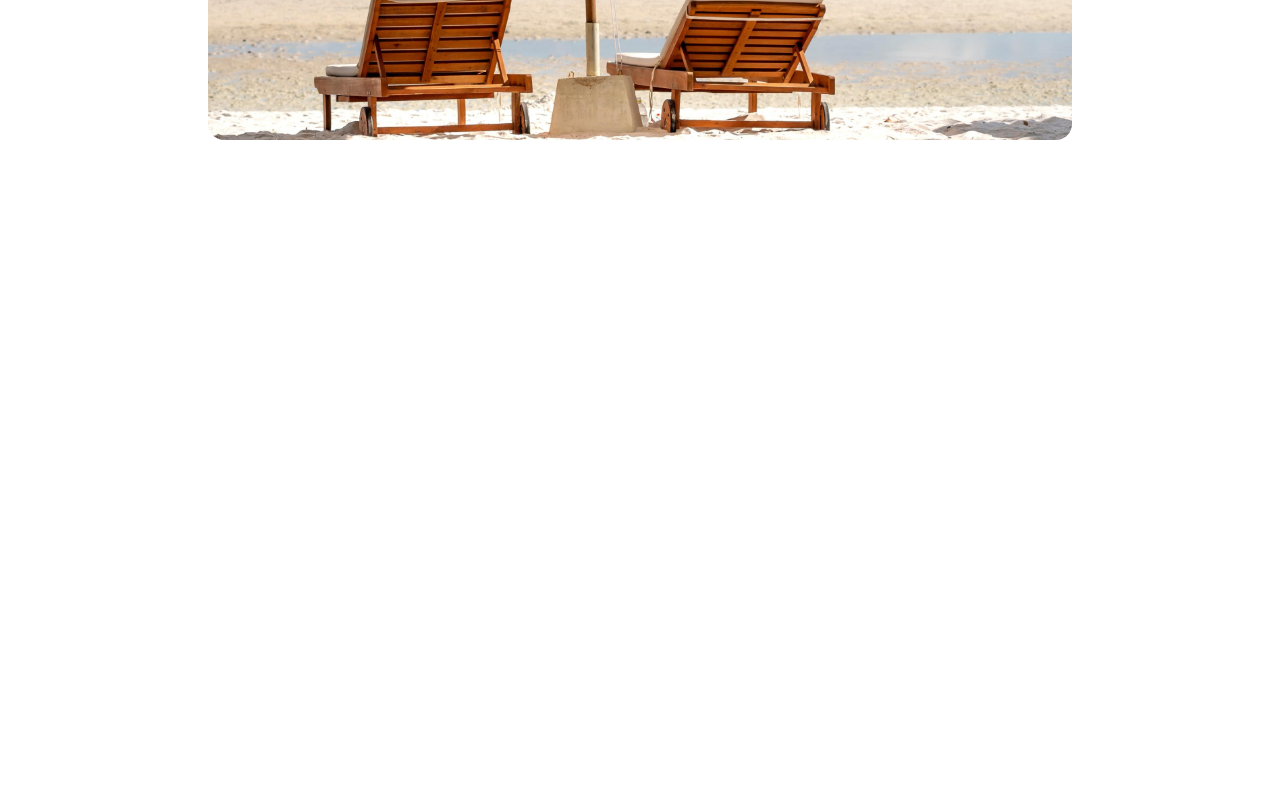
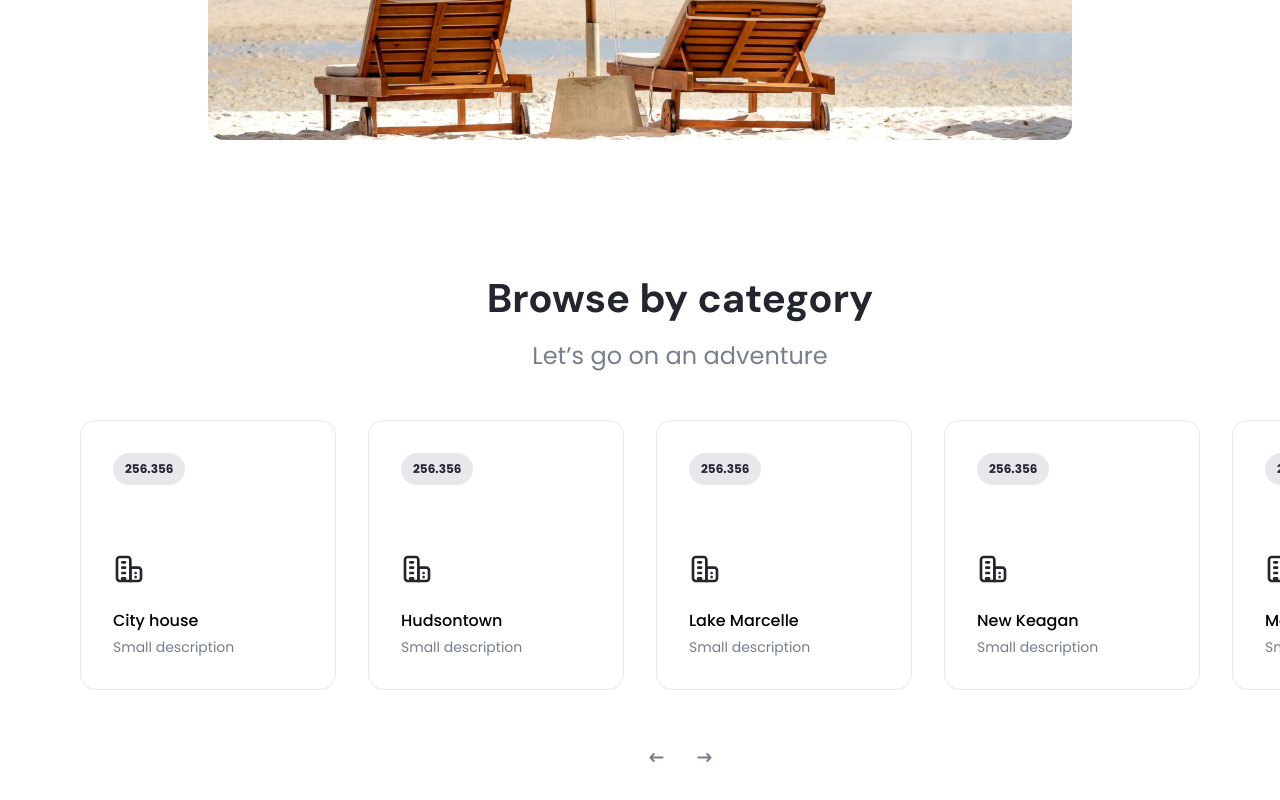
Before and after one commit to kamranlatifch/fleet-ui-dev, a React (Vite) app: page / in a window 1280 px wide. Shown: the part 8291-9091 px from the top of the page. Before the commit the page ends 8431 px from the top, so only its background shows below. Built offline with nearby package versions, Linux system fonts and the light colour scheme.

Commit message:
feat(category-ui): add category ui

```diff
--- a/src/App.jsx
+++ b/src/App.jsx
@@ -11,6 +11,7 @@ import {
   ExploreSection,
   BestHost,
   TravelKit,
+  BrowseByCategory,
 } from '@components';
 
 function App() {
@@ -28,6 +29,7 @@ function App() {
       <ExploreSection />
       <BestHost />
       <TravelKit />
+      <BrowseByCategory />
     </>
   );
 }
--- /dev/null
+++ b/src/assets/svgs/CategorySvg.jsx
@@ -0,0 +1,49 @@
+import React from 'react';
+
+const CategorySvg = ({ className }) => {
+  return (
+    <svg
+      width='32'
+      height='32'
+      viewBox='0 0 32 32'
+      fill='none'
+      xmlns='http://www.w3.org/2000/svg'
+      className={className}
+    >
+      <path
+        fill-rule='evenodd'
+        clip-rule='evenodd'
+        d='M25.3333 16.0002H18.6667V26.6668H25.3333C26.0697 26.6668 26.6667 26.0699 26.6667 25.3335V17.3335C26.6667 16.5971 26.0697 16.0002 25.3333 16.0002ZM16 13.3335V29.3335H25.3333C27.5425 29.3335 29.3333 27.5426 29.3333 25.3335V17.3335C29.3333 15.1244 27.5425 13.3335 25.3333 13.3335H16Z'
+        fill='#23262F'
+      />
+      <path
+        d='M24 19.9998C24 19.2635 23.403 18.6665 22.6666 18.6665C21.9303 18.6665 21.3333 19.2635 21.3333 19.9998C21.3333 20.7362 21.9303 21.3332 22.6666 21.3332C23.403 21.3332 24 20.7362 24 19.9998Z'
+        fill='#23262F'
+      />
+      <path
+        d='M24 23.9998C24 23.2635 23.403 22.6665 22.6666 22.6665C21.9303 22.6665 21.3333 23.2635 21.3333 23.9998C21.3333 24.7362 21.9303 25.3332 22.6666 25.3332C23.403 25.3332 24 24.7362 24 23.9998Z'
+        fill='#23262F'
+      />
+      <path
+        fill-rule='evenodd'
+        clip-rule='evenodd'
+        d='M6.66669 29.3332C4.45755 29.3332 2.66669 27.5423 2.66669 25.3332V6.6665C2.66669 4.45736 4.45755 2.6665 6.66669 2.6665H14.6667C16.8758 2.6665 18.6667 4.45737 18.6667 6.6665V29.3332H6.66669ZM6.66669 5.33317H14.6667C15.4031 5.33317 16 5.93012 16 6.6665V26.6665H13.3334V25.3332C13.3334 24.5968 12.7364 23.9998 12 23.9998H9.33335C8.59697 23.9998 8.00002 24.5968 8.00002 25.3332V26.6665H6.66669C5.93031 26.6665 5.33335 26.0695 5.33335 25.3332V6.6665C5.33335 5.93012 5.93031 5.33317 6.66669 5.33317Z'
+        fill='#23262F'
+      />
+      <path
+        d='M12 8C12.7364 8 13.3333 8.59695 13.3333 9.33333C13.3333 10.0697 12.7364 10.6667 12 10.6667H9.33333C8.59695 10.6667 8 10.0697 8 9.33333C8 8.59695 8.59695 8 9.33333 8H12Z'
+        fill='#23262F'
+      />
+      <path
+        d='M12 13.3333C12.7364 13.3333 13.3333 13.9303 13.3333 14.6667C13.3333 15.403 12.7364 16 12 16H9.33333C8.59695 16 8 15.403 8 14.6667C8 13.9303 8.59695 13.3333 9.33333 13.3333H12Z'
+        fill='#23262F'
+      />
+      <path
+        d='M13.3333 20C13.3333 19.2636 12.7364 18.6667 12 18.6667H9.33333C8.59695 18.6667 8 19.2636 8 20C8 20.7364 8.59695 21.3333 9.33333 21.3333H12C12.7364 21.3333 13.3333 20.7364 13.3333 20Z'
+        fill='#23262F'
+      />
+    </svg>
+  );
+};
+
+export { CategorySvg };
--- a/src/assets/svgs/index.js
+++ b/src/assets/svgs/index.js
@@ -15,3 +15,4 @@ export { HowItWorkHR } from './HowItWorkHR';
 export { DashLine } from './DashLine';
 export { HouseSvg } from './HouseSvg';
 export { PlayButton } from './PlayButton';
+export { CategorySvg } from './CategorySvg';
--- /dev/null
+++ b/src/components/BrowseByCategory.jsx
@@ -0,0 +1,134 @@
+import React, { useRef } from 'react';
+import { ExploreCard } from './ExploreCard';
+import { ArrowBack, ArrowNextSvg, CategorySvg } from '@assets/svgs';
+import CategoryCard from './CategoryCard';
+
+const BrowseByCategory = () => {
+  const data = [
+    {
+      id: 1,
+      image: CategorySvg,
+      title: 'City house',
+      label: 'Small description',
+      tag: '256.356',
+    },
+    {
+      id: 2,
+      image: CategorySvg,
+      title: 'Hudsontown',
+      label: 'Small description',
+      tag: '256.356',
+    },
+    {
+      id: 3,
+      image: CategorySvg,
+      title: 'Lake Marcelle',
+      label: 'Small description',
+      tag: '256.356',
+    },
+    {
+      id: 4,
+      image: CategorySvg,
+      title: 'New Keagan',
+      label: 'Small description',
+      tag: '256.356',
+    },
+    {
+      id: 5,
+      image: CategorySvg,
+      title: 'MacGyverton',
+      label: 'Small description',
+      tag: '256.356',
+    },
+    {
+      id: 6,
+      image: CategorySvg,
+      title: 'North Justen',
+      label: 'Small description',
+      tag: '256.356',
+    },
+    {
+      id: 7,
+      image: CategorySvg,
+      title: 'Port Elyseberg',
+      label: 'Small description',
+      tag: '256.356',
+    },
+    {
+      id: 8,
+      image: CategorySvg,
+      title: 'Danielmouth',
+      label: 'Small description',
+      tag: '256.356',
+    },
+    {
+      id: 9,
+      image: CategorySvg,
+      title: 'Russelville',
+      label: 'Small description',
+      tag: '256.356',
+    },
+  ];
+
+  const scrollContainerRef = useRef(null);
+
+  const scrollNext = () => {
+    if (scrollContainerRef.current) {
+      scrollContainerRef.current.scrollBy({
+        left: 300,
+        behavior: 'smooth',
+      });
+    }
+  };
+
+  const scrollPrev = () => {
+    if (scrollContainerRef.current) {
+      scrollContainerRef.current.scrollBy({
+        left: -300,
+        behavior: 'smooth',
+      });
+    }
+  };
+  return (
+    <div className='flex flex-col  py-16 pl-8 gap-10 lg:gap-12 lg:pl-20 xl:pl-[160px]'>
+      <div className='flex flex-col gap-3 text-center'>
+        <h2>Browse by category</h2>
+        <p className='lg:text-2xl'>Let’s go on an adventure</p>
+      </div>
+
+      <div
+        ref={scrollContainerRef}
+        className='flex flex-row  gap-4 lg:gap-8 overflow-x-auto  scroll-smooth  scrollbar-hide '
+      >
+        {data.map((item, index) => (
+          <div key={item.id}>
+            <CategoryCard
+              Icon={item.image}
+              title={item.title}
+              label={item.label}
+              tag={item.tag}
+              index={index}
+            />
+          </div>
+        ))}
+      </div>
+
+      <div className='flex flex-row gap-2 justify-center '>
+        <div
+          onClick={scrollPrev}
+          className='cursor-pointer hover:border hover:border-borderGray w-10 h-10 flex items-center justify-center rounded-full transition duration-200'
+        >
+          <ArrowBack className='text-textSecondary' />
+        </div>
+        <div
+          onClick={scrollNext}
+          className='cursor-pointer hover:border hover:border-borderGray w-10 h-10 flex items-center justify-center rounded-full transition duration-200'
+        >
+          <ArrowNextSvg className='text-textSecondary' />
+        </div>
+      </div>
+    </div>
+  );
+};
+
+export { BrowseByCategory };
--- /dev/null
+++ b/src/components/CategoryCard.jsx
@@ -0,0 +1,23 @@
+import React from 'react';
+
+const CategoryCard = ({ Icon, title, label, tag }) => {
+  return (
+    <div
+      className={` flex flex-col relative border w-[256px]  px-8 pb-8 pt-[132px] gap-4   rounded-2xl `}
+    >
+      <div className='flex flex-col justify-start gap-6'>
+        <Icon />
+
+        <div className='flex flex-col rounded-b-[16px] gap-1'>
+          <h5 className='font-poppins font-medium text-base'>{title}</h5>
+          <p>{label}</p>
+        </div>
+      </div>
+      <div className='flex px-3 py-2 bg-bgGray absolute top-8 left-8 rounded-[32px] gap-2 font-poppins font-bold text-xs text-textPrimary'>
+        {tag}
+      </div>
+    </div>
+  );
+};
+
+export default CategoryCard;
--- a/src/components/TravelKit.jsx
+++ b/src/components/TravelKit.jsx
@@ -40,7 +40,7 @@ const TravelKit = () => {
   };
 
   return (
-    <div className='flex justify-center items-center'>
+    <div className='flex justify-center items-center pb-16'>
       <div className='flex flex-col gap-8 lg:gap-20 px-10 xl:px-20 lg:max-w-[944px] xl:max-w-[1280px]'>
         <div className='flex flex-col lg:flex-row lg:justify-between gap-8 md:items-start  lg:items-end'>
           <div className='flex flex-col lg:max-w-[248px]'>
--- a/src/components/index.js
+++ b/src/components/index.js
@@ -14,3 +14,4 @@ export { ExploreSection } from './ExploreSection';
 export { BestHost } from './BestHost';
 export { BestHostCard } from './BestHostCard';
 export { TravelKit } from './TravelKit';
+export { BrowseByCategory } from './BrowseByCategory';
```
